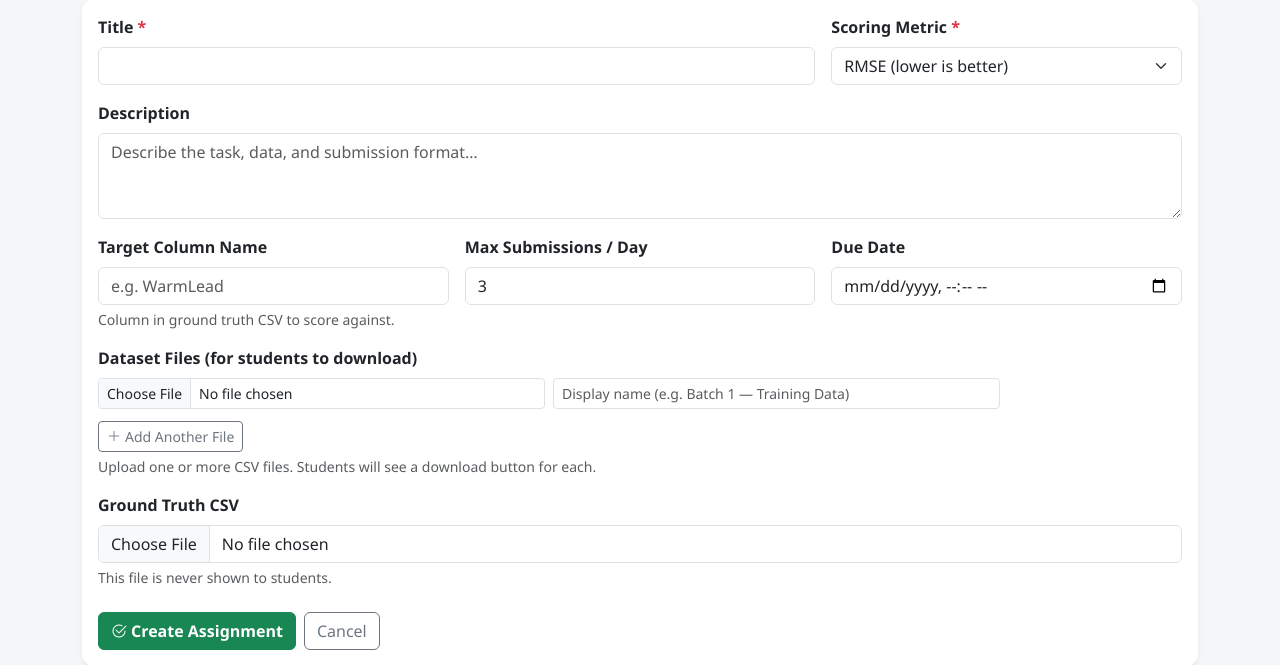
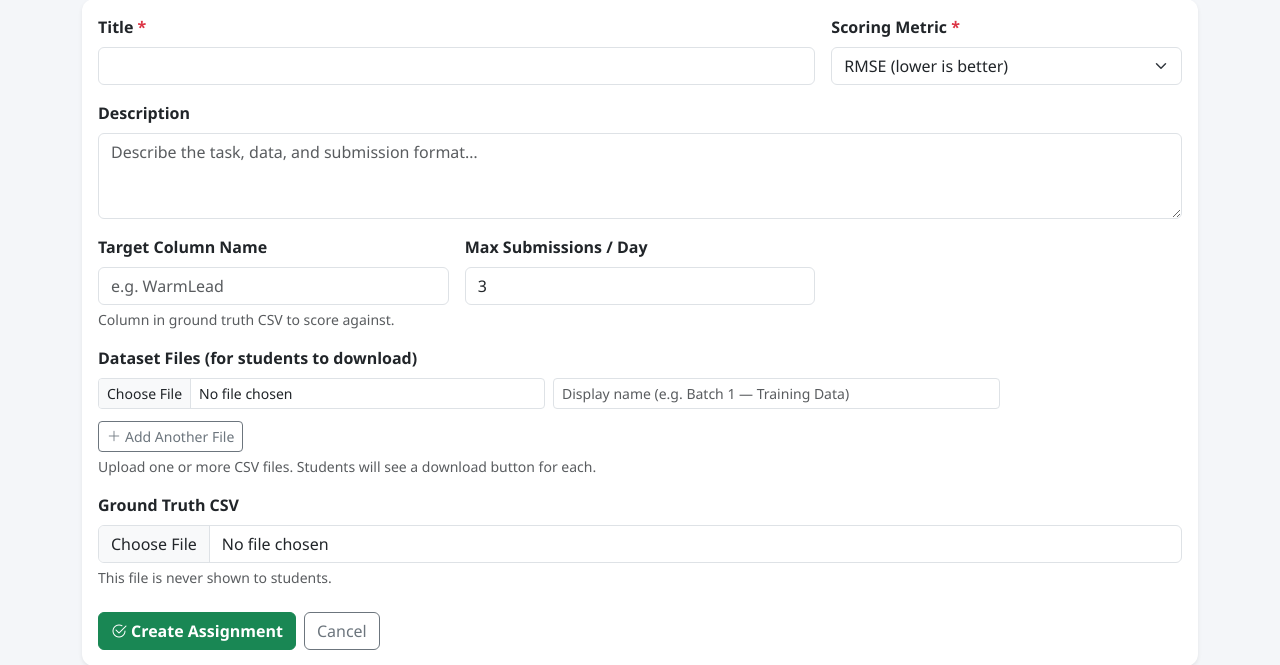
Before and after one commit to NovaNate888/bizsim, a Flask app: page /instructor/assignments/new in a window 1280 px wide. Shown: the part 226-891 px from the top of the page. Run offline with Flask 3, Linux system fonts and the light colour scheme; a user stored in the database is signed in.

Commit message:
Remove due date field from pool-level assignment editor
Due dates are now set exclusively per-section via SectionOverride
(section_detail page / section_set_due_date route). Assignment.due_date
stays in the schema as the fallback default for sections with no
override, but instructors can no longer set or edit it from the pool.

- instructor/routes.py: drop due_date parsing/assignment in new_assignment()
  and edit_assignment(); new assignments are created with due_date left at
  its column default (None).
- templates/instructor/new_assignment.html, edit_assignment.html: remove
  the Due Date input.
- templates/instructor/assignments.html, assignment_pool.html: drop the
  Due Date column from the pool assignment tables.
- templates/instructor/course_detail.html: drop the due-date line from the
  course's linked-assignments list (still pool-scoped, no section context).

Left untouched: section_detail.html's per-section due date UI, and
Section.effective_due_date()/Assignment.is_past_due()/
get_effective_assignments() in models/models.py, which still read
Assignment.due_date as the fallback for sections without an override.

Verified locally via Flask test client: new/edit assignment forms have no
due-date field, pool list views show no due-date column/line, a freshly
created assignment has due_date=None, and a section with no override shows
"No due date" on section_detail until one is set there.

Co-Authored-By: Claude Sonnet 5 <noreply@anthropic.com>

```diff
--- a/bizsim/instructor/routes.py
+++ b/bizsim/instructor/routes.py
@@ -355,18 +355,6 @@ def new_assignment():
         metric = request.form.get("scoring_metric", "rmse")
         target_col = request.form.get("target_column", "").strip()
         max_subs = request.form.get("max_submissions_per_day", type=int, default=3)
-        due_date_str = request.form.get("due_date", "").strip()
-
-        due_date = None
-        if due_date_str:
-            try:
-                due_date = datetime.strptime(due_date_str, "%Y-%m-%dT%H:%M")
-            except ValueError:
-                flash("Invalid due date format.", "danger")
-                return render_template(
-                    "instructor/new_assignment.html",
-                    metric_choices=METRIC_CHOICES,
-                )
 
         if not title:
             flash("Assignment title is required.", "danger")
@@ -394,7 +382,6 @@ def new_assignment():
             scoring_metric=metric,
             target_column=target_col or None,
             max_submissions_per_day=max_subs,
-            due_date=due_date,
             profit_matrix_config=pm_config,
         )
         db.session.add(assignment)
@@ -438,20 +425,6 @@ def edit_assignment(assignment_id: int):
         max_subs = request.form.get("max_submissions_per_day", type=int)
         if max_subs:
             assignment.max_submissions_per_day = max_subs
-
-        due_date_str = request.form.get("due_date", "").strip()
-        if due_date_str:
-            try:
-                assignment.due_date = datetime.strptime(due_date_str, "%Y-%m-%dT%H:%M")
-            except ValueError:
-                flash("Invalid due date.", "danger")
-                return render_template(
-                    "instructor/edit_assignment.html",
-                    assignment=assignment,
-                    metric_choices=METRIC_CHOICES,
-                )
-        else:
-            assignment.due_date = None
 
         assignment.is_active = bool(request.form.get("is_active"))
 
--- a/bizsim/templates/instructor/course_detail.html
+++ b/bizsim/templates/instructor/course_detail.html
@@ -148,8 +148,7 @@
                 {% endif %}
                 <br />
                 <small class="text-muted">
-                  {% if a.due_date %}Due {{ a.due_date.strftime('%b %d, %Y') }}{% else %}No due date{% endif %}
-                  &bull; {{ a.submissions.count() }} submission(s) total
+                  {{ a.submissions.count() }} submission(s) total
                 </small>
               </div>
               <div class="d-flex gap-2">
--- a/bizsim/templates/instructor/edit_assignment.html
+++ b/bizsim/templates/instructor/edit_assignment.html
@@ -49,11 +49,6 @@
           <label class="form-label fw-semibold">Max Submissions / Day</label>
           <input type="number" class="form-control" name="max_submissions_per_day"
                  value="{{ assignment.max_submissions_per_day }}" min="1" max="100" />
-        </div>
-        <div class="col-md-4">
-          <label class="form-label fw-semibold">Due Date</label>
-          <input type="datetime-local" class="form-control" name="due_date"
-                 value="{{ assignment.due_date.strftime('%Y-%m-%dT%H:%M') if assignment.due_date else '' }}" />
         </div>
       </div>
 
--- a/bizsim/templates/instructor/new_assignment.html
+++ b/bizsim/templates/instructor/new_assignment.html
@@ -51,10 +51,6 @@
           <label class="form-label fw-semibold">Max Submissions / Day</label>
           <input type="number" class="form-control" name="max_submissions_per_day"
                  value="3" min="1" max="100" />
-        </div>
-        <div class="col-md-4">
-          <label class="form-label fw-semibold">Due Date</label>
-          <input type="datetime-local" class="form-control" name="due_date" />
         </div>
       </div>
 
```
Also changed, not shown: bizsim/templates/instructor/assignment_pool.html (+0 -8 lines), bizsim/templates/instructor/assignments.html (+0 -11 lines).
